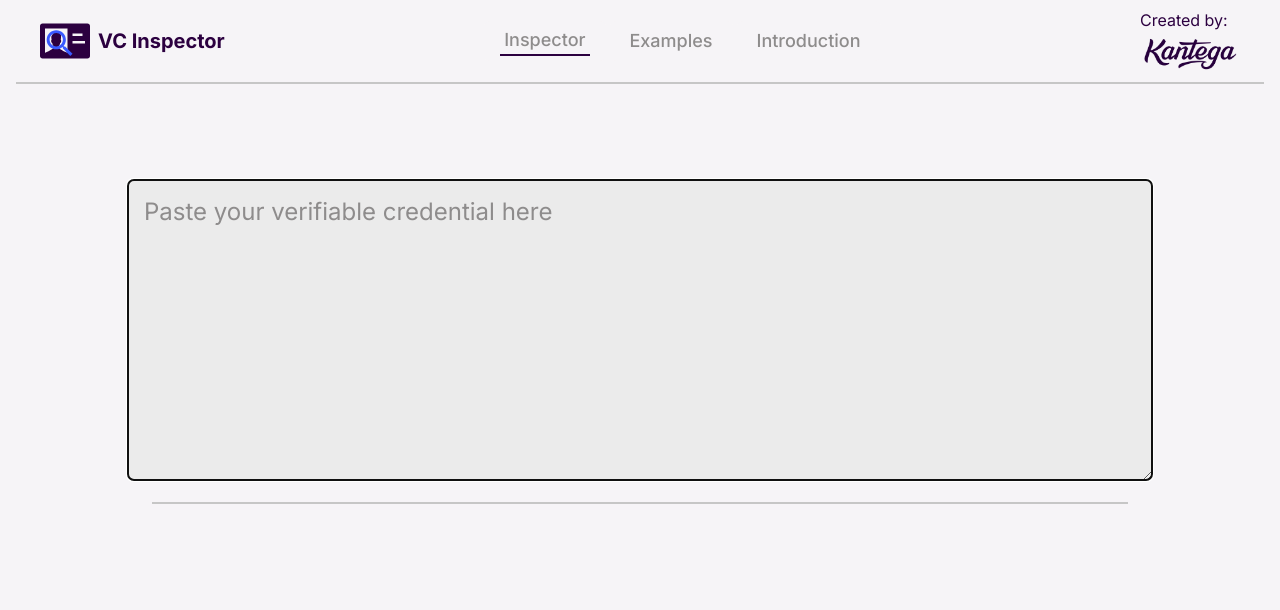
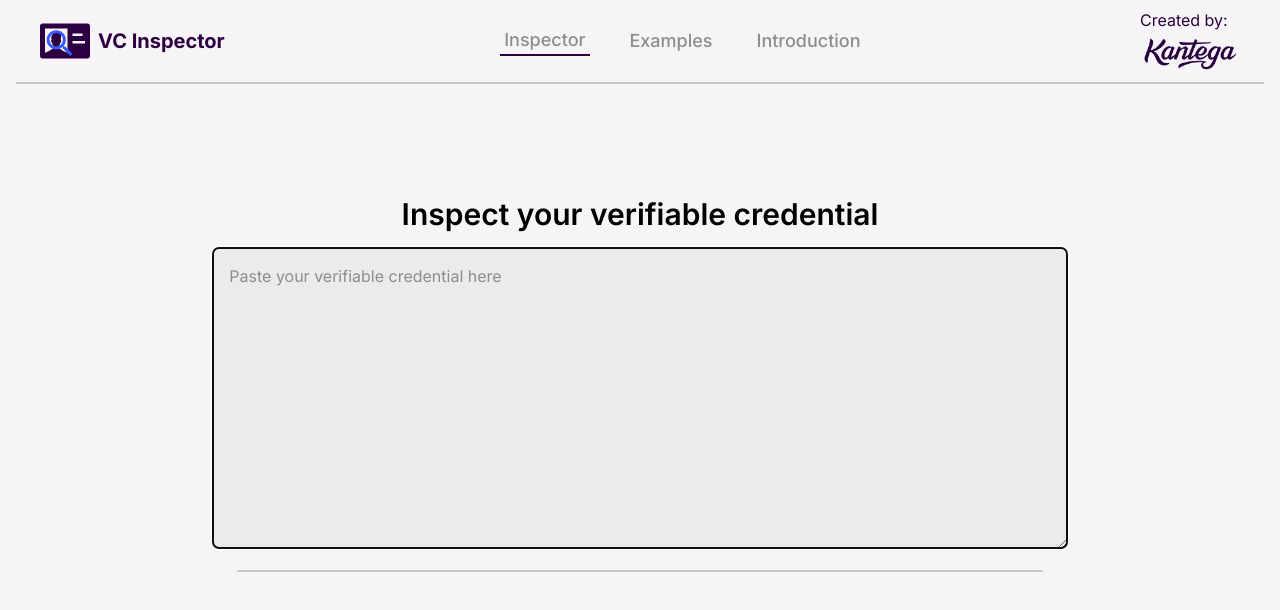
Before and after one commit to kantega/vc-inspector, a Next.js app: page / in a window 1280 px wide. Shown: the top 610 px of the page. Built offline with nearby package versions, Linux system fonts and the light colour scheme.

Commit message:
reduce size and add title

```diff
--- a/src/app/components/data-lists/LabeledValueCard.tsx
+++ b/src/app/components/data-lists/LabeledValueCard.tsx
@@ -61,11 +61,11 @@ function NestedValues({ values, root }: { values: LabeledValues[]; root?: boolea
     <>
       {values.map(({ label: l, value: v }) => (
         <CardContent className="py-1" key={l}>
-          <p className="text-2xl text-readable-gray">{l}</p>
+          <p className="text-lg text-readable-gray">{l}</p>
           {v.kind === 'leaf' && (
             <p
               className={cn(
-                'relative break-words text-2xl font-semibold',
+                'relative break-words text-lg font-semibold',
                 !root &&
                   "after:absolute after:-left-6 after:top-0 after:h-1/6 after:w-4 after:border-b-2 after:bg-transparent after:content-['']",
               )}
--- a/src/app/components/notices/AccordionSection.tsx
+++ b/src/app/components/notices/AccordionSection.tsx
@@ -20,11 +20,11 @@ export default function AccordionSection({
   ...props
 }: AccordionSectionProps) {
   return (
-    <AccordionItem className={cn('accordion-item rounded-lg p-3 px-4', className)} {...props}>
+    <AccordionItem className={cn('accordion-item rounded-lg p-2 px-4', className)} {...props}>
       <AccordionTrigger className="gap-4">
         <div className={cn('flex items-center', TitleIcon && 'gap-2')}>
           {TitleIcon && <TitleIcon width={30} height={30} />}
-          <h3 className="text-2xl">{title}</h3>
+          <h3 className="text-xl">{title}</h3>
         </div>
       </AccordionTrigger>
       <AccordionContent className="text-xl">{children}</AccordionContent>
--- a/src/app/components/shadcn/card.tsx
+++ b/src/app/components/shadcn/card.tsx
@@ -23,7 +23,7 @@ CardHeader.displayName = 'CardHeader';
 
 const CardTitle = React.forwardRef<HTMLParagraphElement, React.HTMLAttributes<HTMLHeadingElement>>(
   ({ className, ...props }, ref) => (
-    <h3 ref={ref} className={cn('text-2xl font-bold leading-none tracking-tight', className)} {...props} />
+    <h3 ref={ref} className={cn('text-xl font-bold leading-none tracking-tight', className)} {...props} />
   ),
 );
 CardTitle.displayName = 'CardTitle';
--- a/src/app/components/vc-inspection/InspectionPage.tsx
+++ b/src/app/components/vc-inspection/InspectionPage.tsx
@@ -1,15 +1,22 @@
 'use client';
 import inspect, { InspectionResult } from '@inspector/inspector';
-import { useEffect, useState } from 'react';
+import { useEffect, useMemo, useState } from 'react';
 import MinimizingTextArea from '@/components/vc-inspection/MinimizingTextArea';
 import { Button } from '@/components/shadcn/button';
 import ParsedCredentialInfo from './ParsedCredentialInfo';
+import { cn } from '@/utils/styling';
+import { FileType } from 'lucide-react';
 
 export default function InspectionPage() {
   const [value, setValue] = useState('');
   const [inspected, setInspected] = useState<InspectionResult | null>();
   const [textAreaStatus, setTextAreaStatus] = useState<'active-button' | 'min' | 'active'>('active');
   const [afterFirstInspection, setAfterFirstInspection] = useState(false);
+
+  const onceSuccessfullyParsed = useMemo(
+    () => textAreaStatus !== 'active' && inspected?.type !== 'ParseError',
+    [textAreaStatus, inspected],
+  );
 
   useEffect(() => {
     if (!value || (!inspected && textAreaStatus !== 'min')) {
@@ -23,7 +30,24 @@ export default function InspectionPage() {
   }, [textAreaStatus]); // eslint-disable-line react-hooks/exhaustive-deps
 
   return (
-    <div className="flex min-h-screen w-full flex-col items-center gap-5">
+    <div
+      className={cn(
+        'flex min-h-screen w-5/6 flex-col items-center gap-5 transition-all duration-200',
+        onceSuccessfullyParsed && '-mt-20',
+      )}
+    >
+      <div className="w-full items-center text-center">
+        {onceSuccessfullyParsed ? (
+          <div className="flex w-full justify-between gap-2 p-3">
+            <p>Verifiable Credential</p>
+            <span className="flex">
+              <FileType />
+              <p>JWT-VC</p>
+            </span>
+          </div>
+        ) : (
+          <h1 className="m-4 text-3xl font-semibold">Inspect your verifiable credential</h1>
+        )}
         <div className="w-full">
           <MinimizingTextArea
             className="w-full"
@@ -40,6 +64,7 @@ export default function InspectionPage() {
             requestMinimizationTo={textAreaStatus === 'min'}
           />
           <div className="mx-6 mt-4 h-0 border-t-2 border-dark-gray"></div>
+        </div>
       </div>
       <Button
         className={`bg-dark-purple px-6 ${textAreaStatus != 'active-button' && 'hidden'}`}
--- a/src/app/components/vc-inspection/MinimizingTextArea.tsx
+++ b/src/app/components/vc-inspection/MinimizingTextArea.tsx
@@ -87,7 +87,7 @@ export default function MinimizingTextArea({
       style={{ height: minimized ? MINIMIZED_HEIGHT + 'px' : heightNotMinimized + 'px' }}
       placeholder="Paste your verifiable credential here"
       className={cn(
-        'rounded-md bg-light-gray p-4 text-2xl placeholder-readable-gray',
+        'rounded-md bg-light-gray p-4 placeholder-readable-gray',
         activeTransition && 'transition-all duration-200',
         minimized && 'overflow-hidden text-readable-gray',
         className,
--- a/src/app/components/vc-inspection/ParsedCredentialInfo.tsx
+++ b/src/app/components/vc-inspection/ParsedCredentialInfo.tsx
@@ -16,7 +16,7 @@ type ParsedCredentialInfoProps = JSX.IntrinsicElements['div'] & {
 function HLineWithText({ text }: { text: string }) {
   return (
     <div className="relative mx-4 h-0 border-t-2 border-dark-gray p-2">
-      <p className="absolute -top-5 left-10 bg-light-purple p-1 text-xl text-readable-gray">{text}</p>
+      <p className="absolute -top-5 left-10 bg-light-purple p-1 text-lg text-readable-gray">{text}</p>
     </div>
   );
 }
@@ -119,7 +119,7 @@ export default function ParsedCredentialInfo({ inspectedResult, className, ...pr
             <HLineWithText text="JWT" />
             <AccordionSection value="decoded-to-json" title="Decoded JSON">
               <JSONPretty
-                className="break-words text-lg"
+                className="break-words"
                 stringStyle="color:#f92672;"
                 booleanStyle="color:#f92672;"
                 valueStyle="color:#f92672;"
@@ -134,7 +134,7 @@ export default function ParsedCredentialInfo({ inspectedResult, className, ...pr
             <AccordionSection title="Proof" value="proof"></AccordionSection>
             {context && (
               <AccordionSection title="Context" value="context">
-                <div className="text-xl">
+                <div className="">
                   {context.map((el) => (
                     <p key={el}>{el}</p>
                   ))}
--- a/src/app/components/vc-inspection/validity/ValidityDates.tsx
+++ b/src/app/components/vc-inspection/validity/ValidityDates.tsx
@@ -59,14 +59,14 @@ export default function ValidityDates({ withinDates, validFrom, validUntil, clas
           ) : (
             <>
               <div>
-                <p className="text-xl">Valid from</p>
-                <p data-testid="valid-from-date" className="text-2xl font-semibold">
+                <p className="text-lg">Valid from</p>
+                <p data-testid="valid-from-date" className="text-xl font-semibold">
                   {fromDate ?? 'No start of validity'}
                 </p>
               </div>
               <div>
-                <p className="text-xl">Expires</p>
-                <p data-testid="valid-until-date" className="text-2xl font-semibold">
+                <p className="text-lg">Expires</p>
+                <p data-testid="valid-until-date" className="text-xl font-semibold">
                   {toDate ?? 'No expiration'}
                 </p>
               </div>
```
Lines whose indentation alone changed are shown as unchanged.
